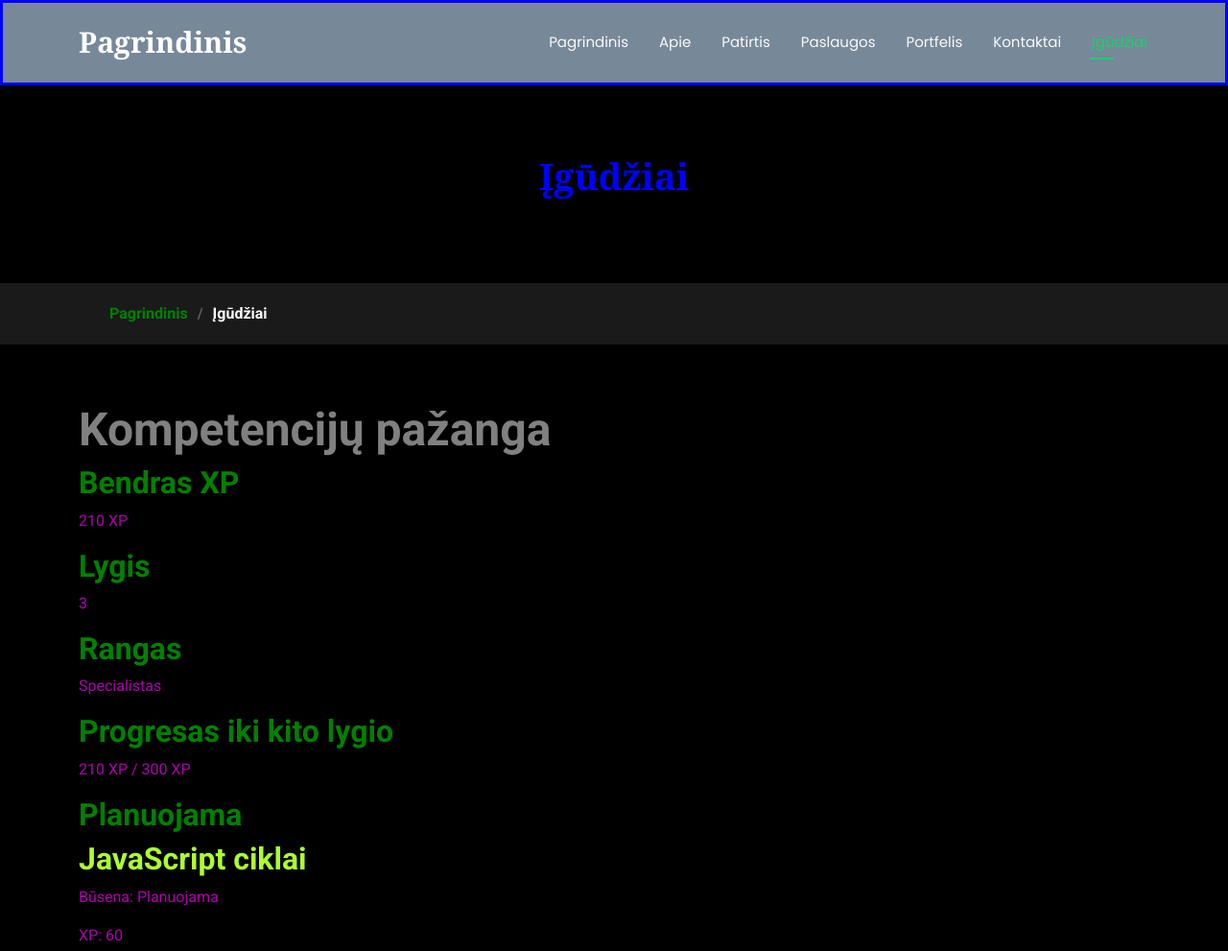
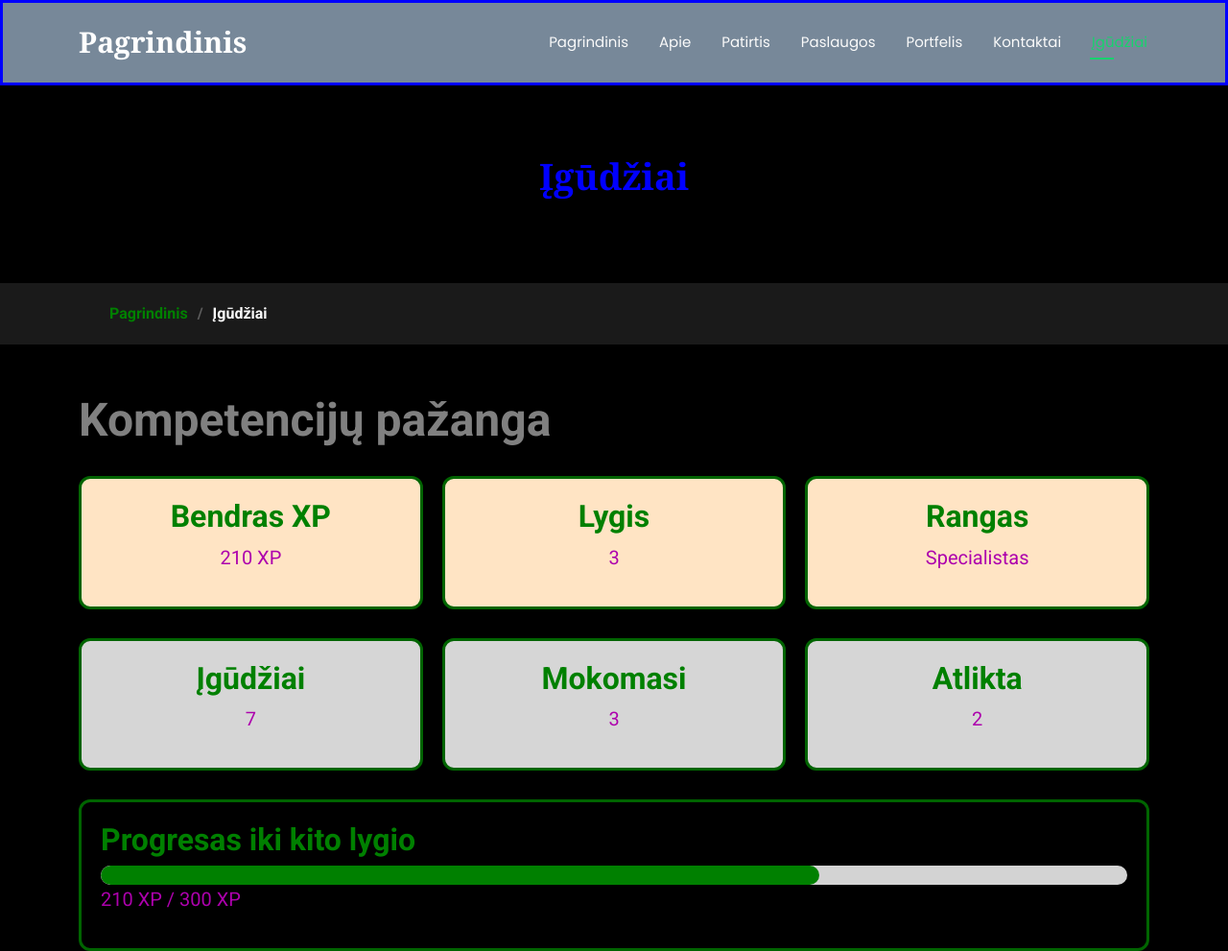
Before and after one commit to DanieliusCudinas/DanieliusCudinas.github.io, a plain HTML site: page module.html in a window 1280 px wide. Shown: the top 991 px of the page at 96% size. Drawn offline with Linux system fonts and the light colour scheme.

Commit message:
LD10-baigta

```diff
--- a/assets/css/custom.css
+++ b/assets/css/custom.css
@@ -26,7 +26,7 @@ h3 {
 
 h4 {
   font-family: 'Roboto','Arial Narrow Bold', sans-serif;
-  font-size: 32px;
+  font-size: 28px;
   font-weight: 700;
   color: greenyellow;
 }
@@ -47,7 +47,7 @@ h6 {
 
 p {
   font-family: 'Roboto','Arial Narrow Bold', sans-serif;
-  font-size: 16px;
+  font-size: 20px;
   font-weight: 400;
   color: rgb(173, 0, 173);
 }
@@ -211,3 +211,162 @@ a:active {
 }
 
 /* LD 10 */
+
+.level-progress {
+  margin-top: 30px;
+  margin-bottom: 30px;
+  padding: 20px;
+  border: 3px solid darkgreen;
+  border-radius: 12px;
+}
+
+.progress-track {
+  width: 100%;
+  height: 20px;
+  background-color: lightgrey;
+  border-radius: 10px;
+  overflow: hidden;
+}
+
+.progress-fill {
+  width: 70%;
+  height: 100%;
+  border-radius: 10px;
+  background-color: green;
+}
+
+.progress-summary {
+  display: flex;
+  gap: 20px;
+}
+
+.summary-card {
+  flex: 1;
+  text-align: center;
+}
+
+#module {
+  padding: 50px 0;
+}
+
+.progress-summary,
+.skills-stats,
+.kanban-board {
+  margin-top: 30px;
+}
+
+.summary-card,
+.stat-card,
+.kanban-column,
+.skill-card {
+  border: 3px solid darkgreen;
+  border-radius: 12px;
+  padding: 20px;
+}
+
+.kanban-column {
+  background-color: rgb(181, 181, 250);
+}
+
+.skill-card {
+  background-color: rgb(0, 63, 84);
+  margin-bottom: 15px;
+}
+
+.skills-stats {
+  display: flex;
+  gap: 20px;
+}
+
+.stat-card {
+  flex: 1;
+  text-align: center;
+  background-color: rgb(214, 214, 214);
+}
+
+.kanban-board {
+  display: grid;
+  grid-template-columns: repeat(3, 1fr);
+  gap: 20px;
+}
+
+.summary-card {
+  background-color: bisque;
+}
+
+/* LD 10 - papildoma*/
+
+#services {
+  background: linear-gradient(
+    270deg,
+    rgb(20, 60, 90),
+    rgb(40, 120, 140),
+    rgb(80, 40, 120)
+  );
+
+  background-size: 600% 600%;
+
+  animation: gradientMove 8s ease infinite;
+}
+
+@keyframes gradientMove {
+  0% {
+    background-position: 0% 50%;
+  }
+
+  50% {
+    background-position: 100% 50%;
+  }
+
+  100% {
+    background-position: 0% 50%;
+  }
+}
+
+.css-shapes {
+  display: flex;
+  justify-content: center;
+  gap: 60px;
+  margin-top: 40px
+}
+
+.circle {
+  width: 100px;
+  height: 100px;
+  background-color: blue;
+  border-radius: 50%;
+  animation: pulse 2s ease-in-out infinite;
+}
+
+@keyframes pulse {
+    0% {
+    transform: scale(1);
+  }
+
+  50% {
+    transform: scale(1.3);
+  }
+
+  100% {
+    transform: scale(1);
+  }
+}
+
+.triangle {
+  width: 0;
+  height: 0;
+  border-left: 50px solid transparent;
+  border-right: 50px solid transparent;
+  border-bottom: 100px solid green;
+  animation: rotateTriangle 3s linear infinite;
+}
+
+@keyframes rotateTriangle {
+  from {
+    transform: rotate(0deg);
+  }
+
+  to {
+    transform: rotate(360deg);
+  }
+}
--- a/module.html
+++ b/module.html
@@ -109,6 +109,27 @@
           <div class="summary-card">
             <h3>Rangas</h3>
               <p>Specialistas</p>
+          </div>
+
+        </div>
+
+        <div class="skills-stats">
+
+          <div class="stat-card">
+            <h3>Įgūdžiai</h3>
+            <p>7</p>
+          </div>
+
+          <div class="stat-card">
+            <h3>Mokomasi</h3>
+            <p>3</p>
+          </div>
+
+          <div class="stat-card">
+            <h3>Atlikta</h3>
+            <p>2</p>
+          </div>
+
         </div>
 
         <div class="level-progress">
```
Also changed, not shown: about.html (+8 -0 lines).
